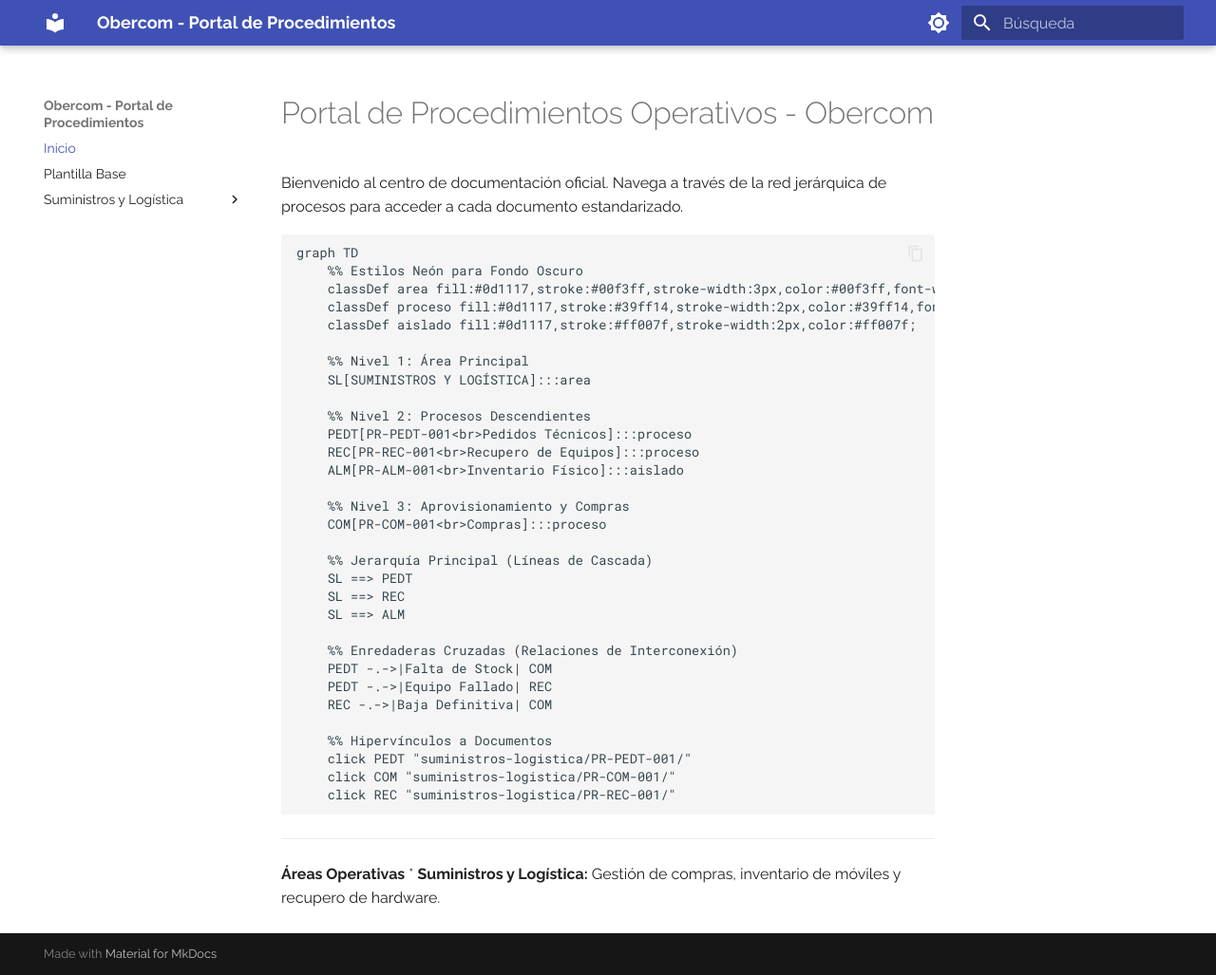
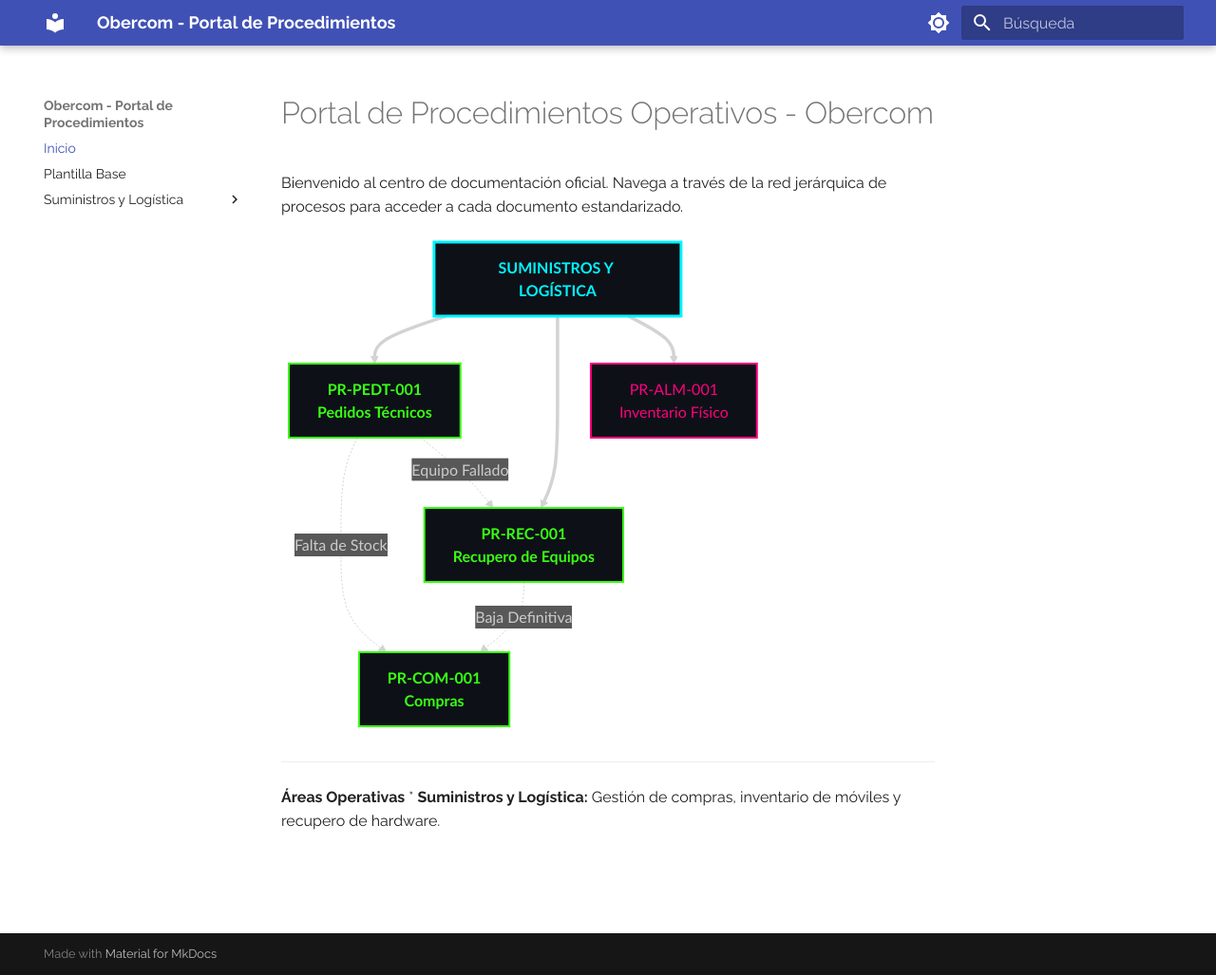
Before and after one commit to elingenierok/procedimientos-isp, an MkDocs documentation site: the page built from docs/index.md, in a window 1280 px wide and 1027 px high. Shown: the whole window at 95% size. Built offline with MkDocs 1.6.1 and Material for MkDocs 9.7.7, drawn with Linux system fonts in a browser that asks for light colours.

Commit message:
Refactor Mermaid diagram in documentation
Removed comments from the Mermaid diagram and adjusted formatting.

````diff
--- a/docs/index.md
+++ b/docs/index.md
@@ -2,39 +2,37 @@
 
 Bienvenido al centro de documentación oficial. Navega a través de la red jerárquica de procesos para acceder a cada documento estandarizado.
 
-```mermaid
+<div class="mermaid">
 graph TD
-    %% Estilos Neón para Fondo Oscuro
     classDef area fill:#0d1117,stroke:#00f3ff,stroke-width:3px,color:#00f3ff,font-weight:bold;
     classDef proceso fill:#0d1117,stroke:#39ff14,stroke-width:2px,color:#39ff14,font-weight:bold;
     classDef aislado fill:#0d1117,stroke:#ff007f,stroke-width:2px,color:#ff007f;
 
-    %% Nivel 1: Área Principal
     SL[SUMINISTROS Y LOGÍSTICA]:::area
 
-    %% Nivel 2: Procesos Descendientes
     PEDT[PR-PEDT-001<br>Pedidos Técnicos]:::proceso
     REC[PR-REC-001<br>Recupero de Equipos]:::proceso
     ALM[PR-ALM-001<br>Inventario Físico]:::aislado
 
-    %% Nivel 3: Aprovisionamiento y Compras
     COM[PR-COM-001<br>Compras]:::proceso
 
-    %% Jerarquía Principal (Líneas de Cascada)
     SL ==> PEDT
     SL ==> REC
     SL ==> ALM
 
-    %% Enredaderas Cruzadas (Relaciones de Interconexión)
     PEDT -.->|Falta de Stock| COM
     PEDT -.->|Equipo Fallado| REC
     REC -.->|Baja Definitiva| COM
 
-    %% Hipervínculos a Documentos
     click PEDT "suministros-logistica/PR-PEDT-001/"
     click COM "suministros-logistica/PR-COM-001/"
     click REC "suministros-logistica/PR-REC-001/"
-```
+</div>
+
+<script src="https://cdn.jsdelivr.net/npm/mermaid/dist/mermaid.min.js"></script>
+<script>
+  mermaid.initialize({ startOnLoad: true, theme: 'dark' });
+</script>
 
 ---
 
````
